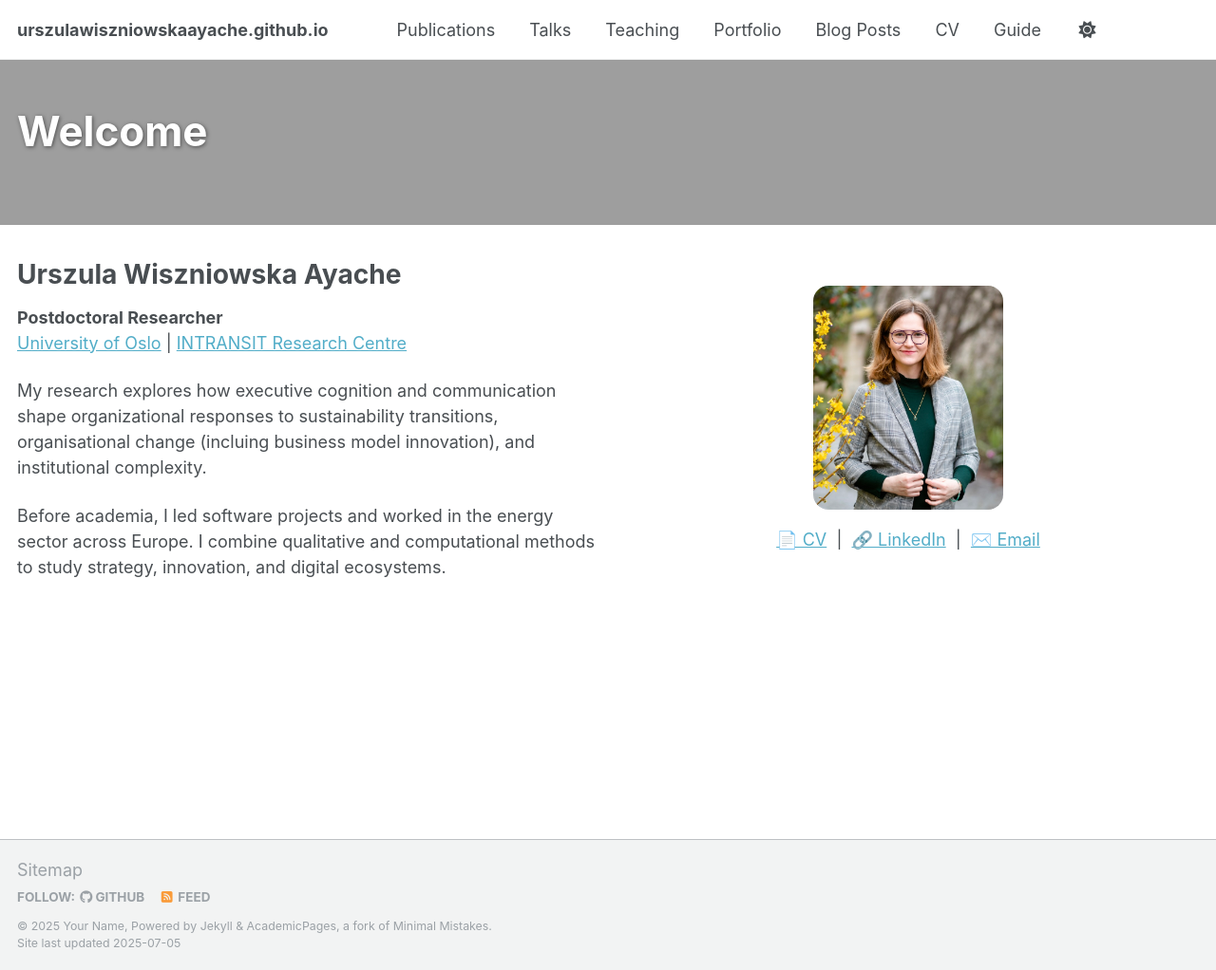
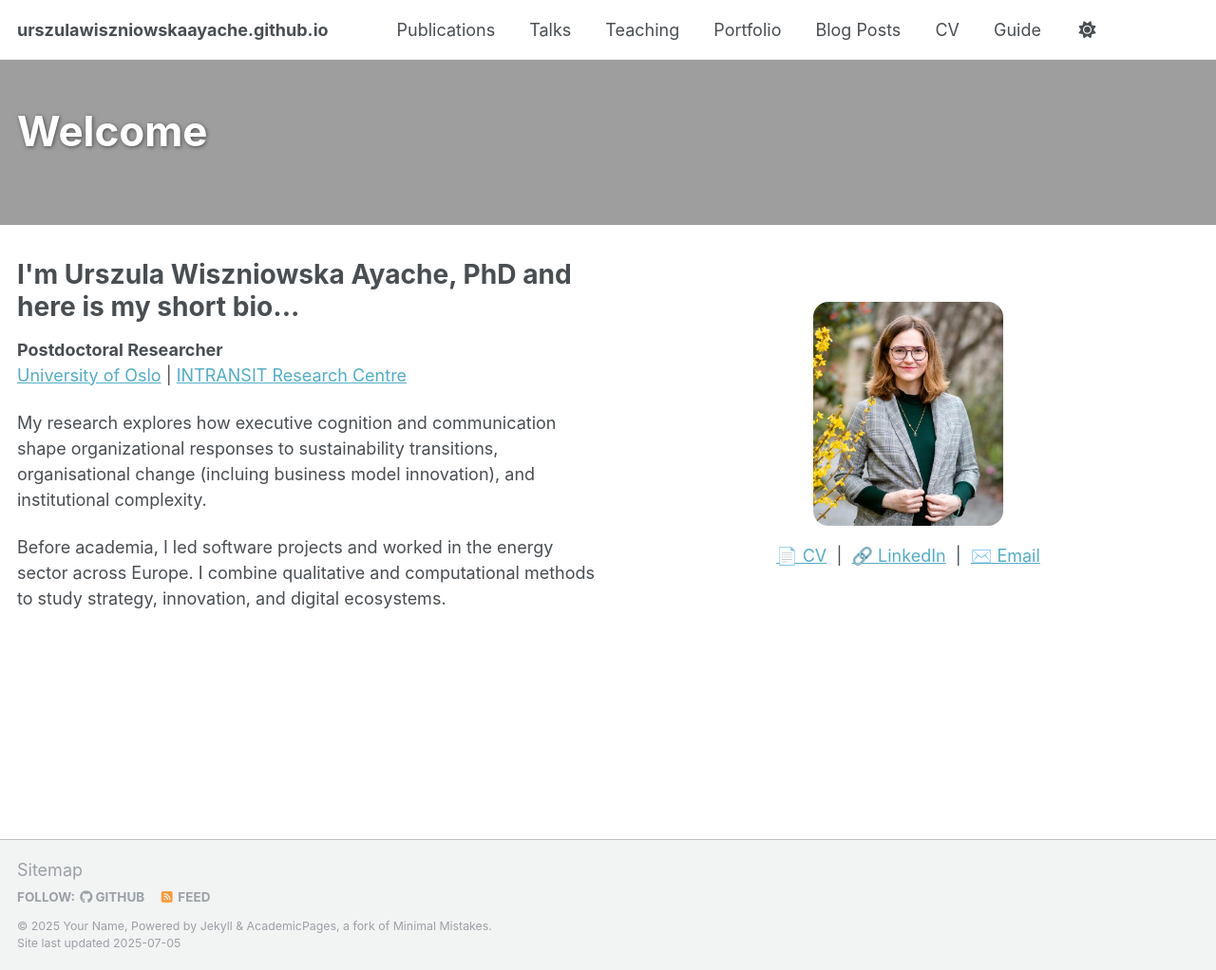
Before and after one commit to urszulawiszniowskaayache/urszulawiszniowskaayache.github.io, a Jekyll site: the page built from index.md, in a window 1280 px wide and 1022 px high. Shown: the whole window at 95% size. Built offline with Jekyll 4.4.1, drawn with Linux system fonts in a browser that asks for light colours; a script that is not in the unit is left out.

Commit message:
Update index.md

```diff
--- a/index.md
+++ b/index.md
@@ -10,7 +10,7 @@ header:
 
 <div style="display: flex; align-items: center; justify-content: space-between; flex-wrap: wrap;">
   <div style="flex: 1; min-width: 300px; padding-right: 20px;">
-    <h1 style="margin-bottom: 0.5em;">Urszula Wiszniowska Ayache</h1>
+    <h1 style="margin-bottom: 0.5em;">I'm Urszula Wiszniowska Ayache, PhD and here is my short bio...</h1>
     <p><strong>Postdoctoral Researcher</strong><br>
     <a href="https://www.uio.no/english/" target="_blank">University of Oslo</a> | <a href="https://www.sv.uio.no/tik/english/research/centre/intransit/" target="_blank">INTRANSIT Research Centre</a></p>
 
```
